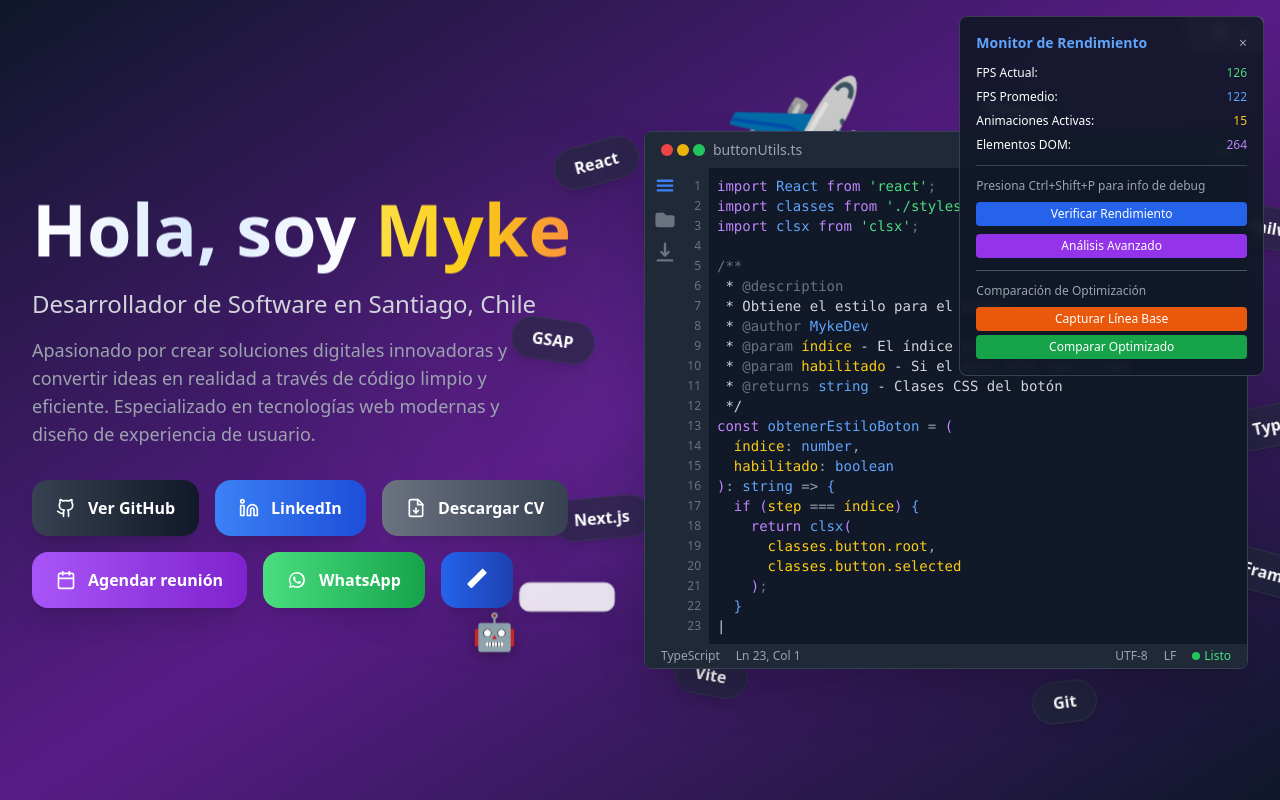
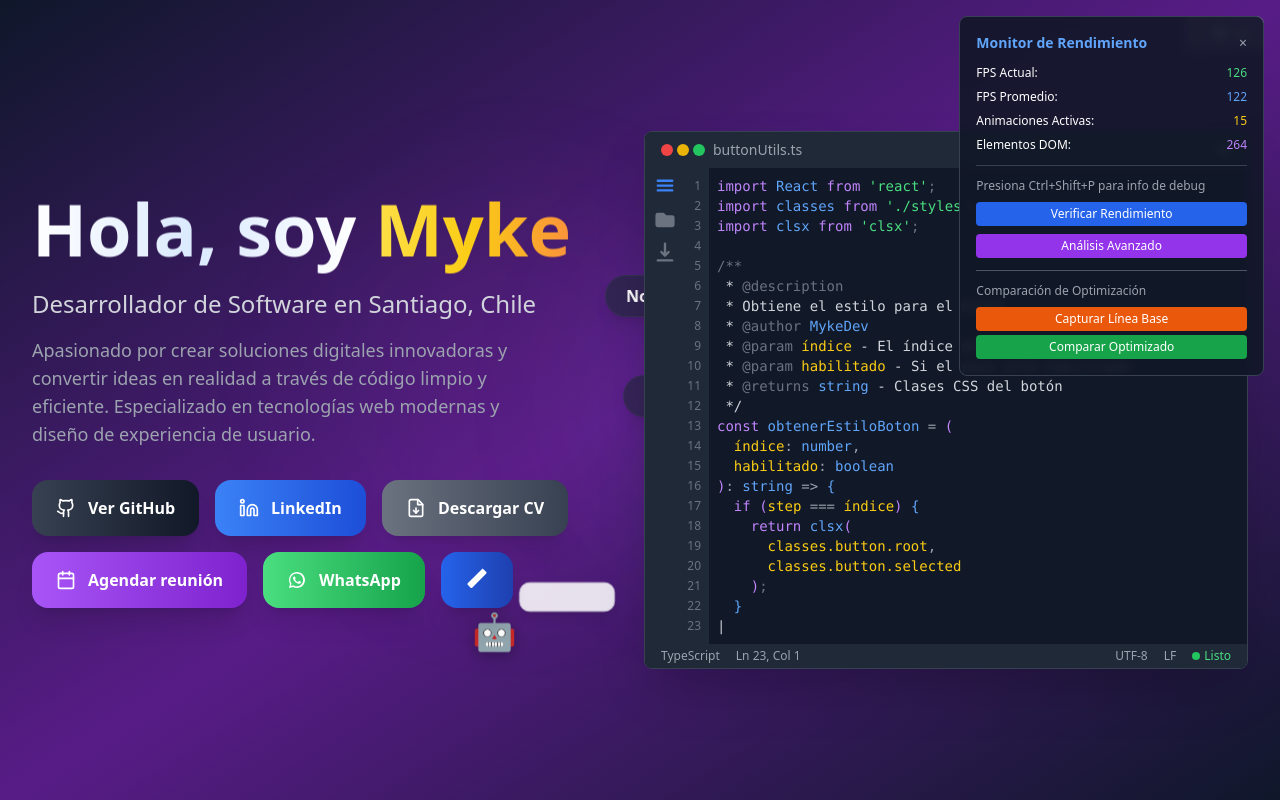
Before and after one commit to zmykedev/transitionportfolio, a React (Vite) app: page / in a window 1280 px wide. Built offline with nearby package versions, Linux system fonts and the light colour scheme; some icons are missing.

Commit message:
airplane centric badges

```diff
--- a/src/components/Hero.tsx
+++ b/src/components/Hero.tsx
@@ -616,8 +616,8 @@ export function Hero() {
     gsap.fromTo('.airplane-svg',
         { x: '-20vw', y: '25vh', rotate: 25, scale: 0.8 },
         {
-            x: '60vw',
-            y: '15vh',
+            x: '70vw',
+            y: '40vh',
             rotate: -15,
             scale: 2,
             duration: 4,
@@ -628,7 +628,6 @@ export function Hero() {
                 gsap.to('.airplane-svg', {
                     y: '+=15',
                     rotate: '+=3',
-
                     duration: 2.5,
                     yoyo: true,
                     repeat: -1,
@@ -812,27 +811,26 @@ export function Hero() {
         <div className="flex justify-center xl:justify-center order-1 xl:order-2 mb-8 xl:mb-0">
           <div className="relative w-full max-w-sm sm:max-w-md md:max-w-lg lg:max-w-xl xl:max-w-2xl 2xl:max-w-3xl">
             {/* Floating Medals */}
-            {techStack.map((tag: string, index: number) => (
+            {techStack.map((tag: string, index: number) => {
+              const angle = (index / 10) * 2 * Math.PI - Math.PI / 2; // Start from top
+              const left = 40 + 40 * Math.cos(angle);
+              const top = 40 + 30 * Math.sin(angle); // Use 40 for vertical radius to create a slight oval shape
+
+              return (
                 <div
                   key={index}
                   className={`absolute bg-gray-800/60 backdrop-blur-md text-white font-bold py-2 px-5 rounded-full shadow-lg border border-gray-700/50 transform-gpu floating-tag`}
                   style={{
                     zIndex: -1,
-                  ...(index === 0 && { top: '2%', left: '-15%', transform: 'rotate(-15deg)' }),
-                  ...(index === 1 && { top: '15%', right: '-20%', transform: 'rotate(10deg)' }),
-                  ...(index === 2 && { top: '35%', left: '-22%', transform: 'rotate(8deg)' }),
-                  ...(index === 3 && { top: '50%', right: '-18%', transform: 'rotate(-12deg)' }),
-                  ...(index === 4 && { top: '68%', left: '-15%', transform: 'rotate(-5deg)' }),
-                  ...(index === 5 && { top: '80%', right: '-22%', transform: 'rotate(15deg)' }),
-                  ...(index === 6 && { bottom: '-5%', left: '5%', transform: 'rotate(10deg)' }),
-                  ...(index === 7 && { bottom: '-10%', right: '25%', transform: 'rotate(-8deg)' }),
-                  ...(index === 8 && { top: '-8%', right: '30%', transform: 'rotate(5deg)' }),
-                  ...(index === 9 && { top: '5%', left: '35%', transform: 'rotate(-10deg)' }),
+                    top: `${top}%`,
+                    left: `${left}%`,
+                    transform: 'translate(-50%, -50%)',
                   }}
                 >
                   {tag}
                 </div>
-            ))}
+              );
+            })}
 
             {/* VS Code Window */}
             <div ref={vsCodeRef} className="vscode-window bg-gray-900 rounded-lg shadow-2xl overflow-hidden border border-gray-700">
```
Lines whose indentation alone changed are shown as unchanged.
